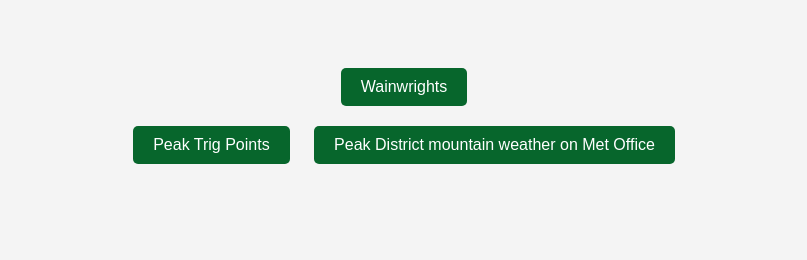
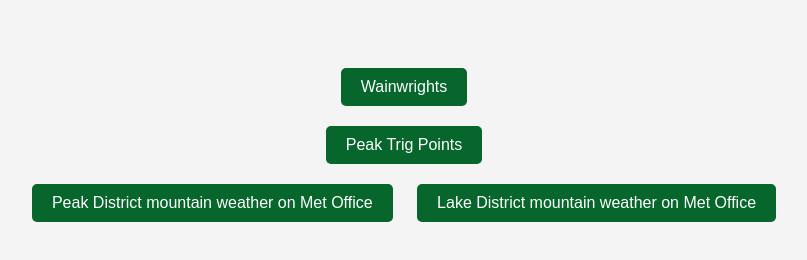
Before and after one commit to FergusMcGee/FergusMcGee.github.io, a plain HTML site: page index.html in a window 1280 px wide. Shown: the whole page, without its empty margins (236-1043 px from the left). Drawn offline with Linux system fonts and the light colour scheme.

Commit message:
Layout changes

```diff
--- a/index.html
+++ b/index.html
@@ -1,6 +1,7 @@
 <!DOCTYPE html>
 
 <html>
+
 <head>
     <meta charset="utf-8">
     <meta http-equiv="X-UA-Compatible" content="IE=edge">
@@ -34,17 +35,26 @@
 </head>
 
 <body>
-        <!--[if lt IE 7]>
-            <p class="browsehappy">You are using an <strong>outdated</strong> browser. Please <a href="#">upgrade your browser</a> to improve your experience.</p>
-        <![endif]-->
+    <section>
     <a href="http://FergusMcGee.github.io/Wainwrights.html">Wainwrights</a><br>
     <a href="http://FergusMcGee.github.io/PeakDistrictTrigPoints.html">Peak Trig Points</a>
+</section>
+<section>
     <script src="" async defer></script>
     <a class="metoffice-mountain-forecast"
-href="https://www.metoffice.gov.uk/weather/specialist-forecasts/mountain/peak-district"
-data-theme="_theme_">
+        href="https://www.metoffice.gov.uk/weather/specialist-forecasts/mountain/peak-district" data-theme="_theme_">
         Peak District mountain weather on Met Office
     </a>
     <script async src="https://www.metoffice.gov.uk/public/pws/components/mountain/loader.js"></script>
+
+    <script src="" async defer></script>
+    <a class="metoffice-mountain-forecast"
+        href="https://www.metoffice.gov.uk/weather/specialist-forecasts/mountain/lake-district" data-theme="_theme_">
+        Lake District mountain weather on Met Office
+    </a>
+    <script async src="https://www.metoffice.gov.uk/public/pws/components/mountain/loader.js"></script>
+
+</section>
 </body>
+
 </html>
```
Lines whose indentation alone changed are shown as unchanged.
